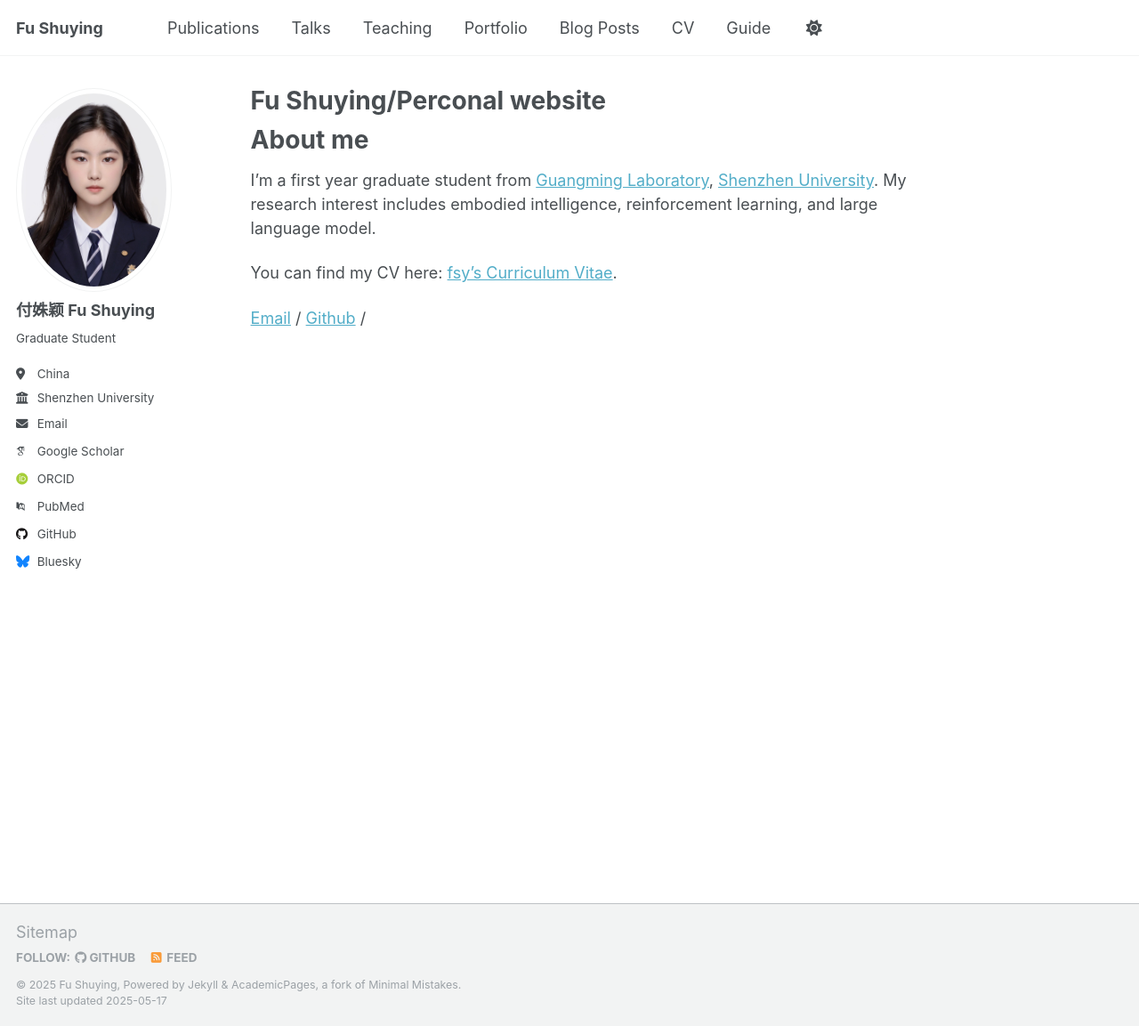
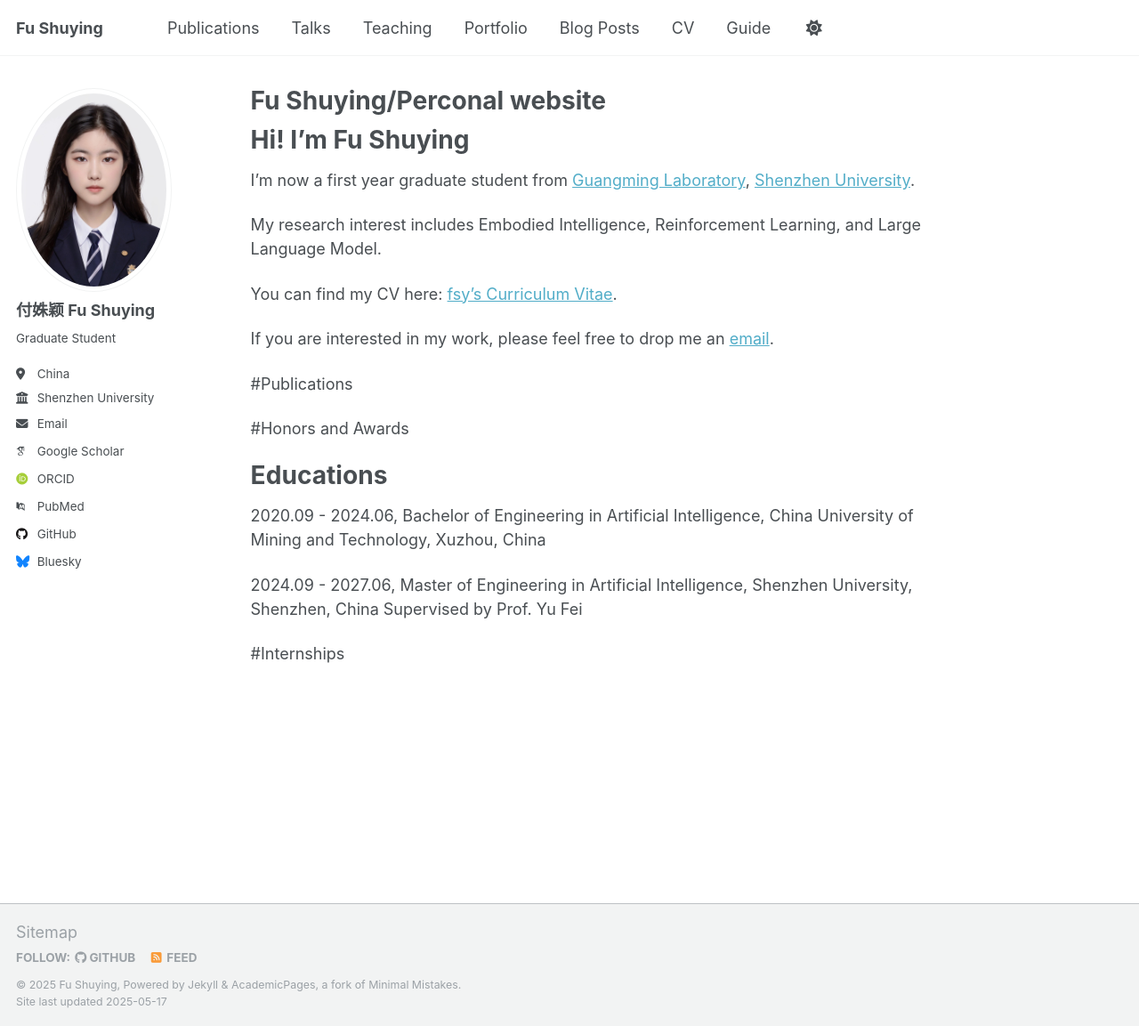
Before and after one commit to FMint/FMint.github.io, a Jekyll site: the page built from _pages/about.md, in a window 1280 px wide and 1153 px high. Shown: the whole window at 89% size. Built offline with Jekyll 4.4.1, drawn with Linux system fonts in a browser that asks for light colours; some web fonts are replaced.

Commit message:
update about.md

```diff
--- a/_pages/about.md
+++ b/_pages/about.md
@@ -7,10 +7,25 @@ redirect_from:
   - /about.html
 ---
 
-About me
+Hi! I'm Fu Shuying
 ======
-I'm a first year graduate student from [Guangming Laboratory](https://www.gml.ac.cn/), [Shenzhen University](https://www.szu.edu.cn/). My research interest includes embodied intelligence, reinforcement learning, and large language model.
+I'm now a first year graduate student from [Guangming Laboratory](https://www.gml.ac.cn/), [Shenzhen University](https://www.szu.edu.cn/).
+
+My research interest includes Embodied Intelligence, Reinforcement Learning, and Large Language Model.
 
 You can find my CV here: [fsy's Curriculum Vitae](../assets/Curriculum_Vitae.pdf).
 
-[Email](mailto:fsy_fushuying@qq.com) / [Github](https://github.com/FMint) /
+If you are interested in my work, please feel free to drop me an [email](mailto:fsy_fushuying@qq.com).
+
+#Publications
+
+#Honors and Awards
+
+Educations
+======
+2020.09 - 2024.06, Bachelor of Engineering in Artificial Intelligence, China University of Mining and Technology, Xuzhou, China
+
+2024.09 - 2027.06, Master of Engineering in Artificial Intelligence, Shenzhen University, Shenzhen, China
+Supervised by Prof. Yu Fei
+
+#Internships
```
